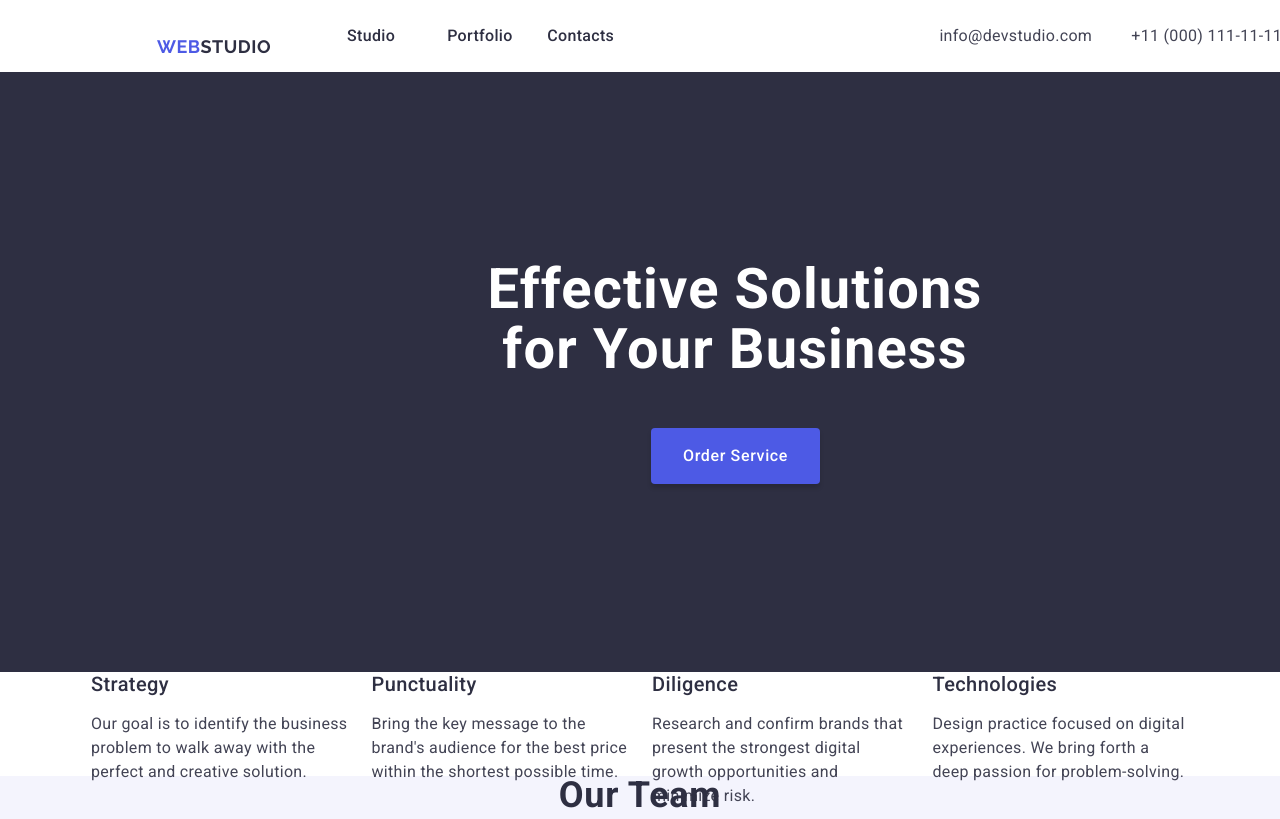
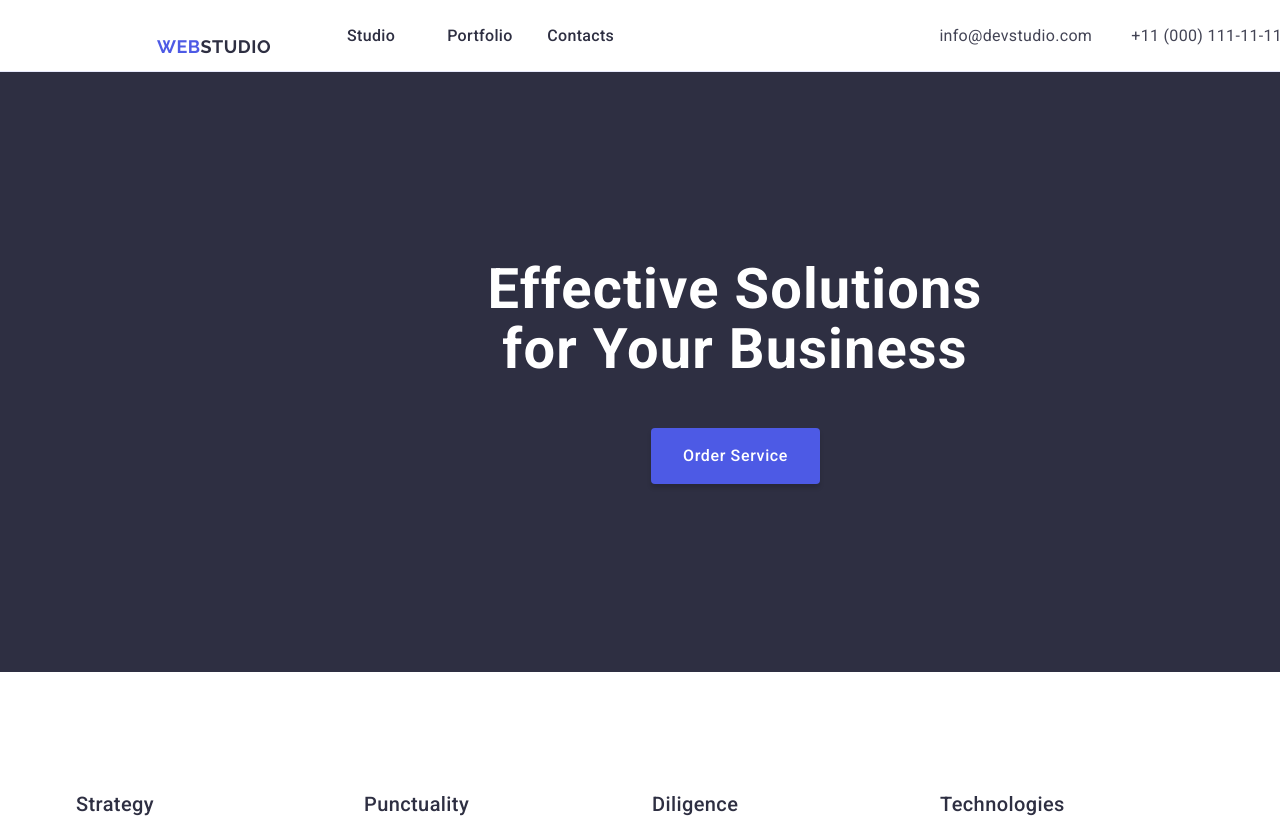
Before and after one commit to MariannaHon/goit-markup-hw-03, a plain HTML site: page index.html in a window 1280 px wide. Shown: the top 819 px of the page. Drawn offline with nearby package versions, Linux system fonts and the light colour scheme.

Commit message:
commit-10

```diff
--- a/css/styles.css
+++ b/css/styles.css
@@ -366,6 +366,7 @@ header .container {
     justify-content: center;
     align-items: center;
     flex-shrink: 0;
+    border-bottom: 1px solid #e7e9fc;
 }
 .block .container {
     width: 1440px;
@@ -378,6 +379,7 @@ header .container {
     width: 1128px;
     height: 104px;
     flex-shrink: 0;
+    padding: 120px 0;
 
 .block-portfolio .container {
     width: 1128px;
@@ -396,10 +398,9 @@ header .container {
 .menu .container {
     width: 1158px;
     display: flex;
-}
-.menu {
     border-bottom: 1px solid #e7e9fc;
 }
+
 .block-second {
     width: 1158px;
     padding: 0 15px;
```
